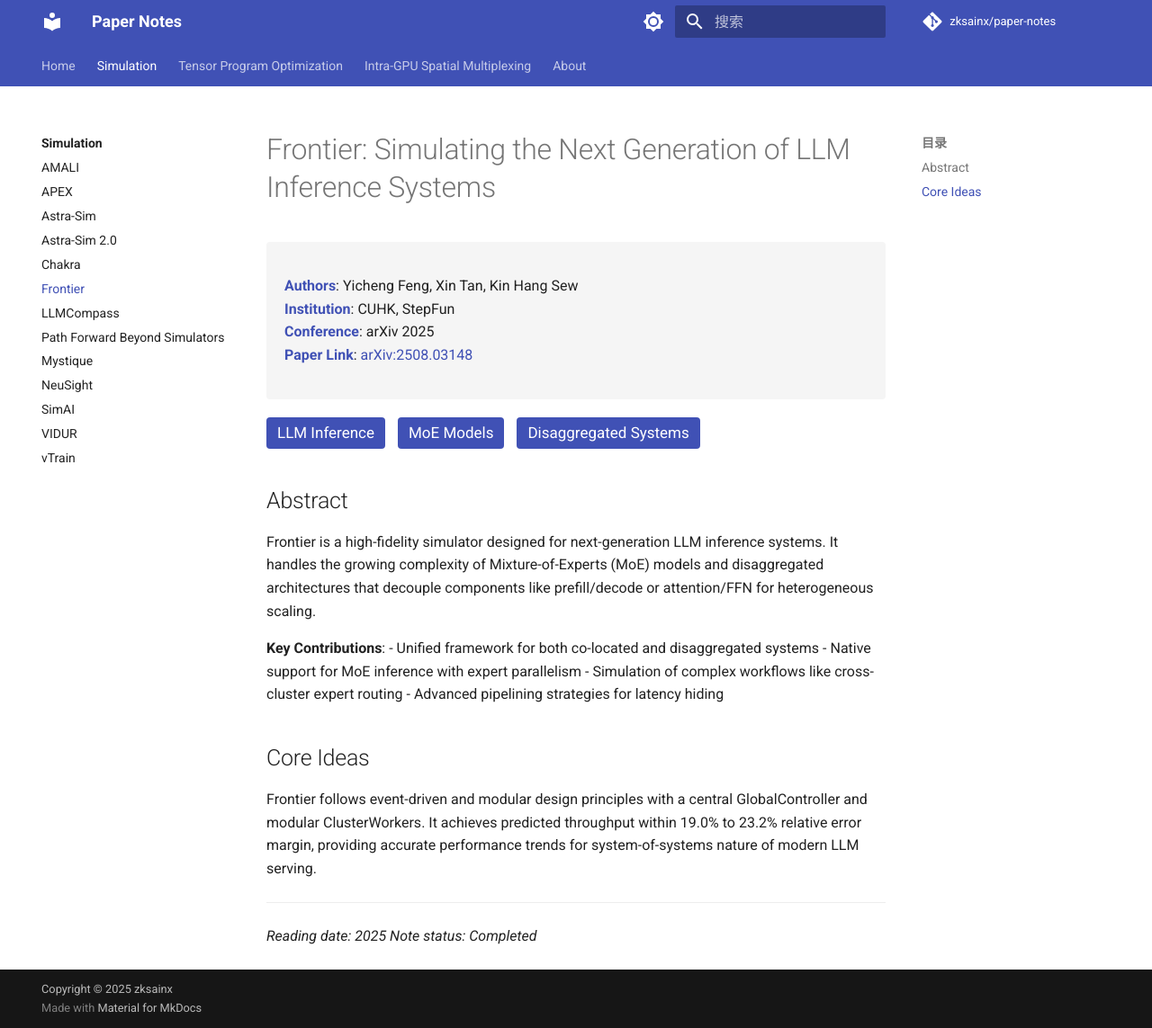
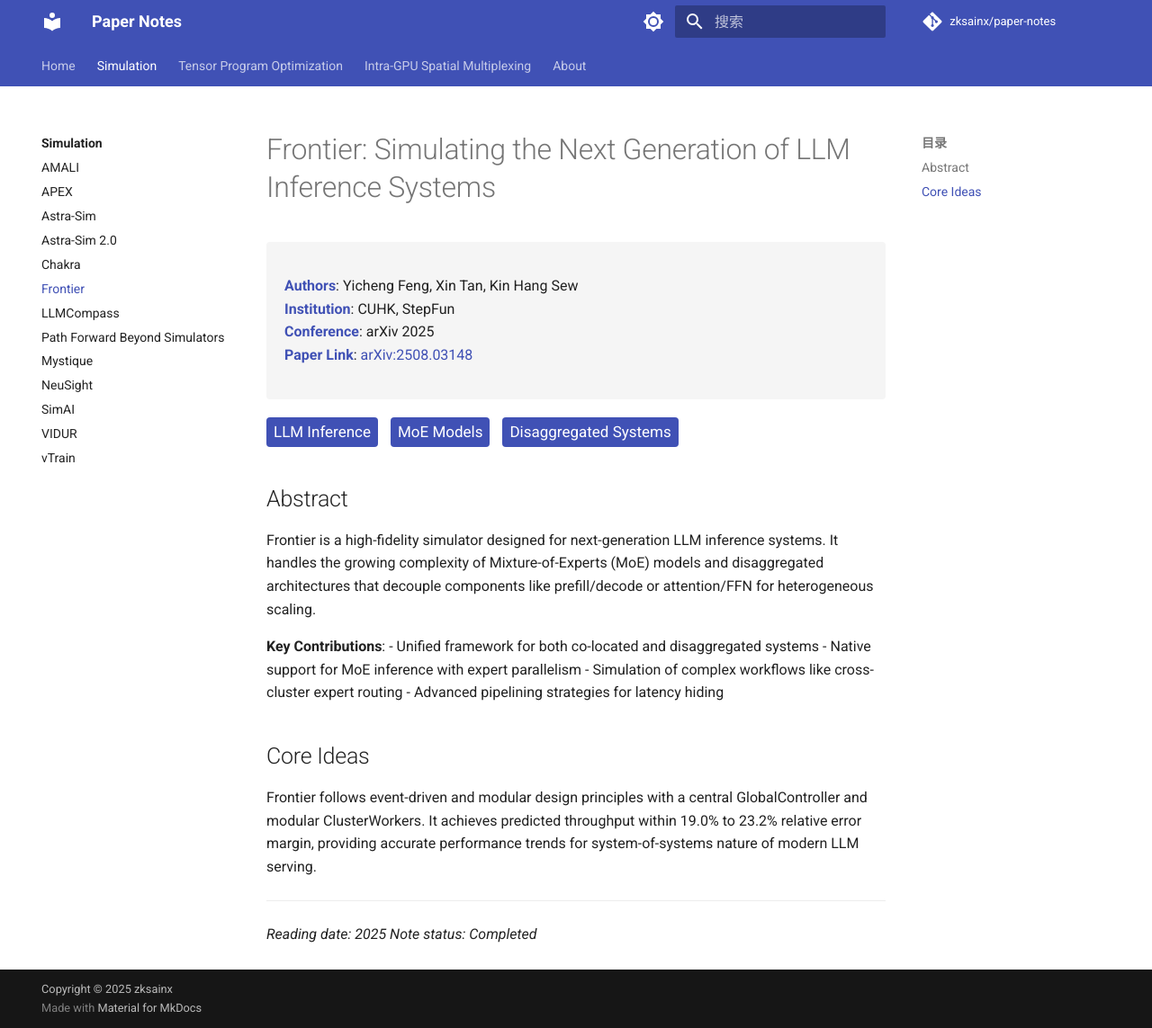
Before and after one commit to zksainx/paper-notes, an MkDocs documentation site: the page built from docs/simulation/frontier.md, in a window 1280 px wide and 1143 px high. Shown: the whole window at 90% size. Built offline with MkDocs 1.6.1 and Material for MkDocs 9.7.7, drawn with Linux system fonts in a browser that asks for light colours; comment, search, counter and statistics services are not loaded.

Commit message:
change label size

```diff
--- a/docs/stylesheets/extra.css
+++ b/docs/stylesheets/extra.css
@@ -21,7 +21,7 @@
   display: inline-block;
   background-color: var(--md-primary-fg-color);
   color: white;
-  padding: 0.2rem 0.6rem;
+  padding: 0.15rem 0.4rem;
   border-radius: 0.2rem;
   margin-right: 0.5rem;
   font-size: 0.85rem;
```
